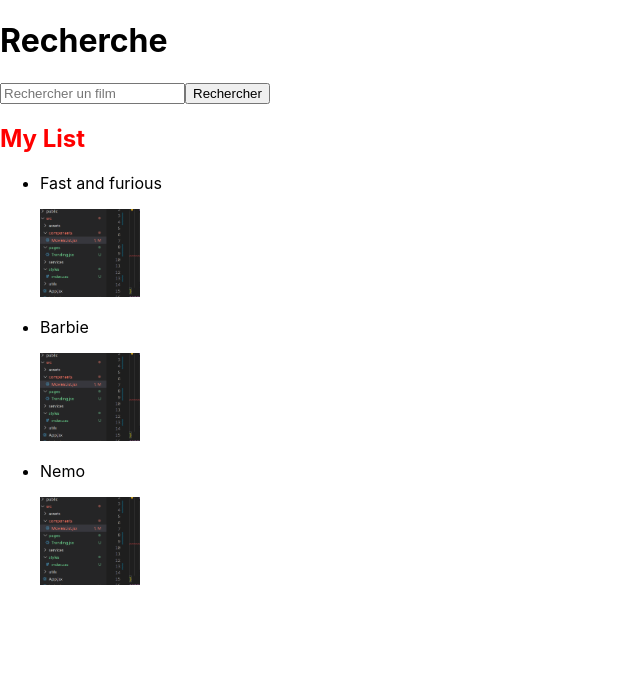
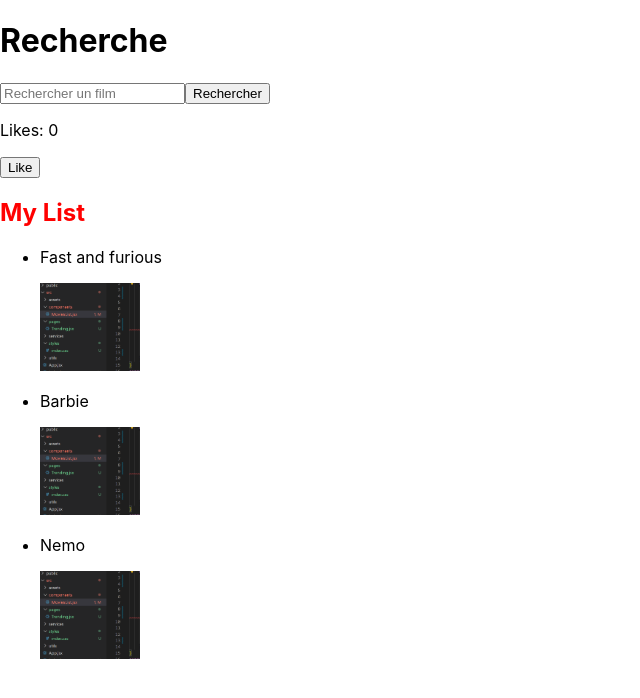
Before and after one commit to LuluxClient/netflixwish, a React (Create React App) app: page / in a window 1280 px wide. Shown: the top 698 px of the page, without its empty margins (0-640 px from the left). Built offline with nearby package versions, Linux system fonts and the light colour scheme.

Commit message:
Cleaned up App & Trending

```diff
--- a/src/App.jsx
+++ b/src/App.jsx
@@ -3,12 +3,10 @@ import SearchMovie from './pages/SearchMovie';
 import Trending from './pages/Trending';
 
 function App() {
-  const moviesArray = ["Fast and furious", "Barbie", "Nemo"]
   return (
     <div className="App">
       <SearchMovie />
-      {/* <Trending /> */}
-      <MoviesList movies={moviesArray}/>
+      <Trending />
     </div>
   );
 }
--- a/src/pages/Trending.jsx
+++ b/src/pages/Trending.jsx
@@ -3,12 +3,12 @@ import { useState, useEffect } from 'react'
 
 const Trending = () => {
     const [click, setClick] = useState(0)
+    const moviesArray = ["Fast and furious", "Barbie", "Nemo"]
 
     useEffect(() => {
         console.log("Trending")
     }, [click])
 
-    const moviesArray = ["Fast and furious", "Barbie", "Nemo"]
 
     const handleClick = () => {
         console.log("Clicked");
@@ -19,7 +19,7 @@ const Trending = () => {
         <>
           <p>Likes: {click}</p>
           <button onClick={handleClick}> Like</button>
-          {/* <MoviesList movies={moviesArray} /> */}
+          <MoviesList movies={moviesArray} />
         </>
     )
 }
```
